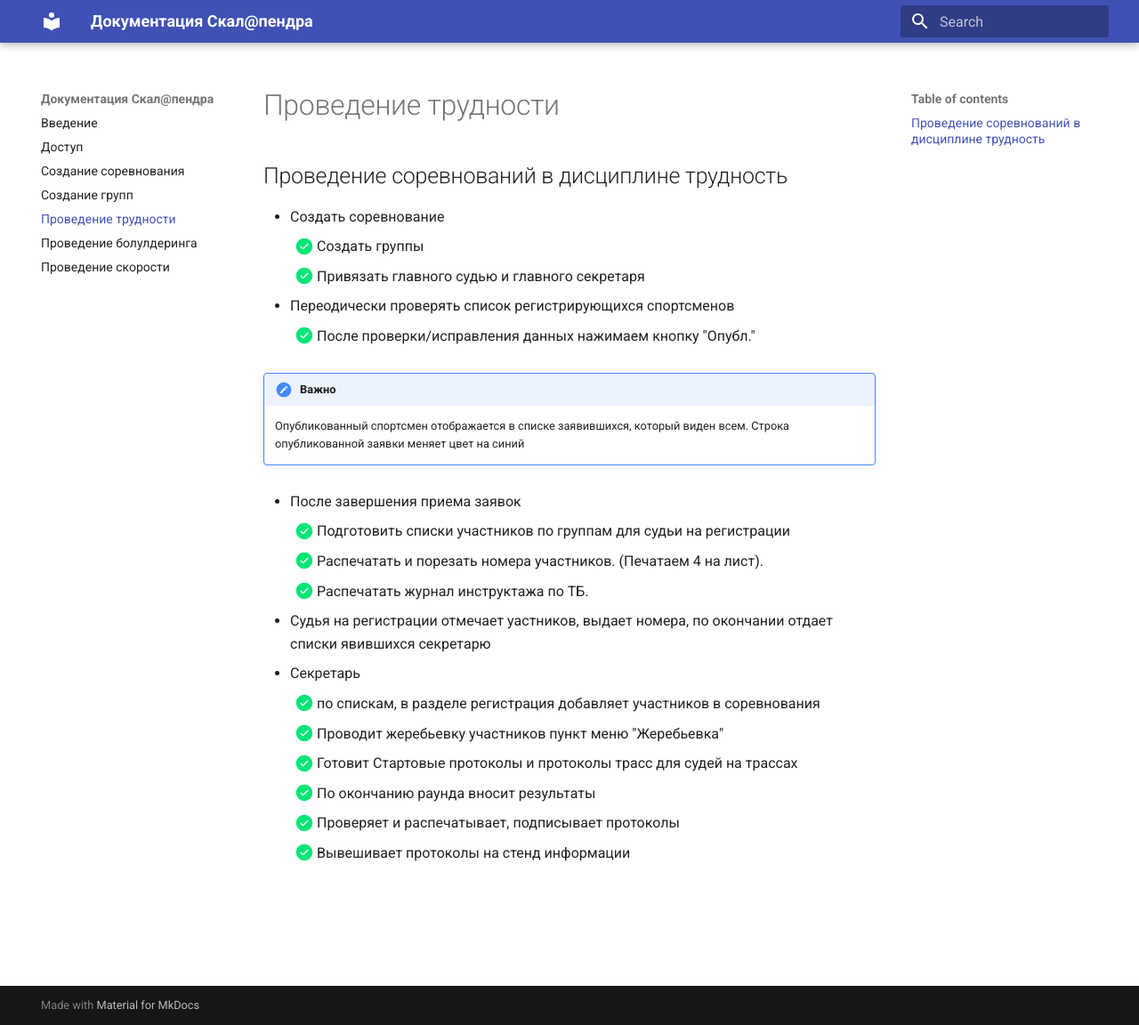
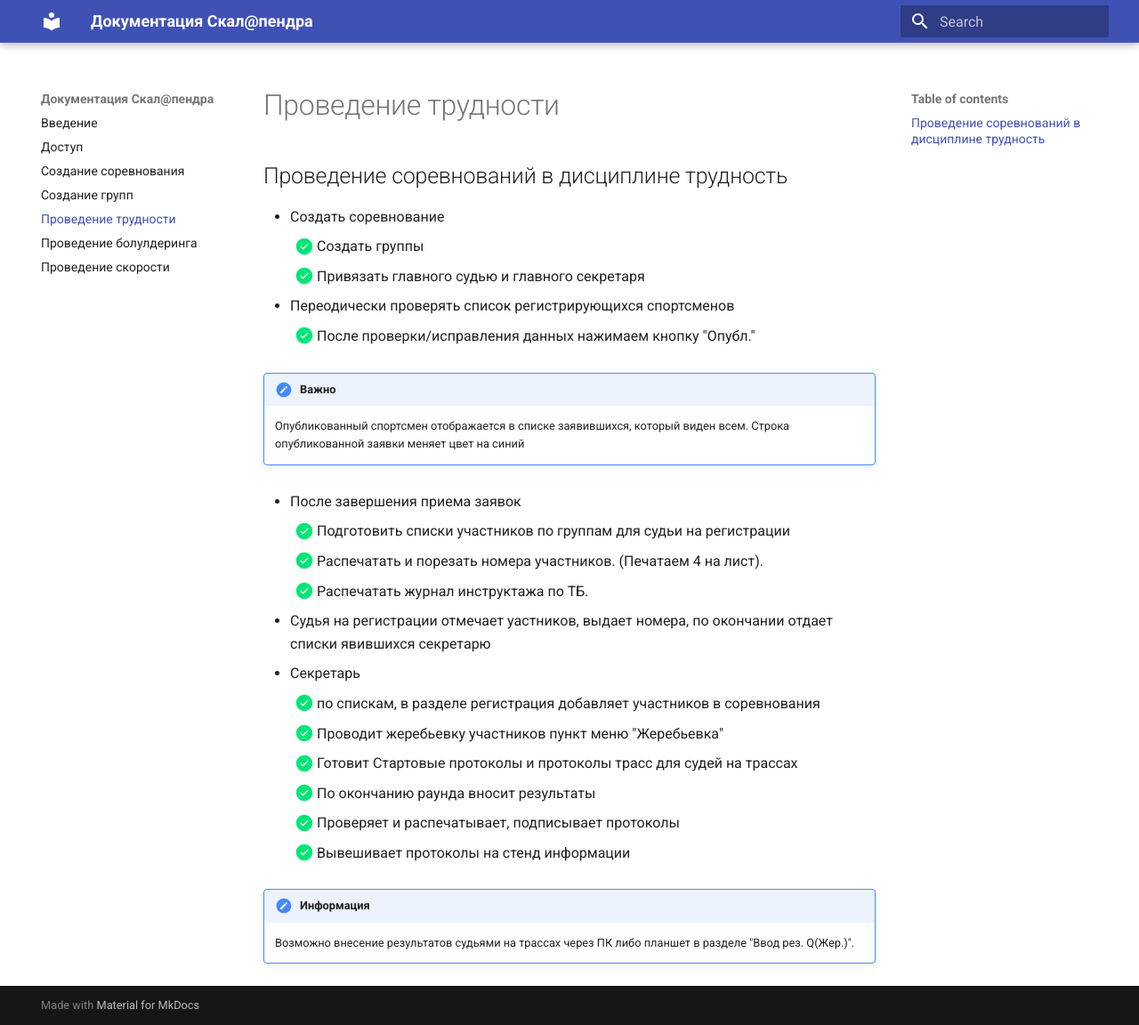
Before and after one commit to alptur/scaladocs, an MkDocs documentation site: the page built from docs/howtotrud.md, in a window 1280 px wide and 1152 px high. Shown: the whole window at 89% size. Built offline with MkDocs 1.6.1 and Material for MkDocs 9.7.7, drawn with Linux system fonts in a browser that asks for light colours.

Commit message:
Проведение трудности

```diff
--- a/docs/howtotrud.md
+++ b/docs/howtotrud.md
@@ -26,3 +26,7 @@
     * [x] По окончанию раунда вносит результаты
     * [x] Проверяет и распечатывает, подписывает протоколы
     * [x] Вывешивает протоколы на стенд информации
+
+!!! note "Информация"
+    Возможно внесение результатов судьями на трассах через ПК либо планшет в разделе
+    "Ввод рез. Q(Жер.)".
```
